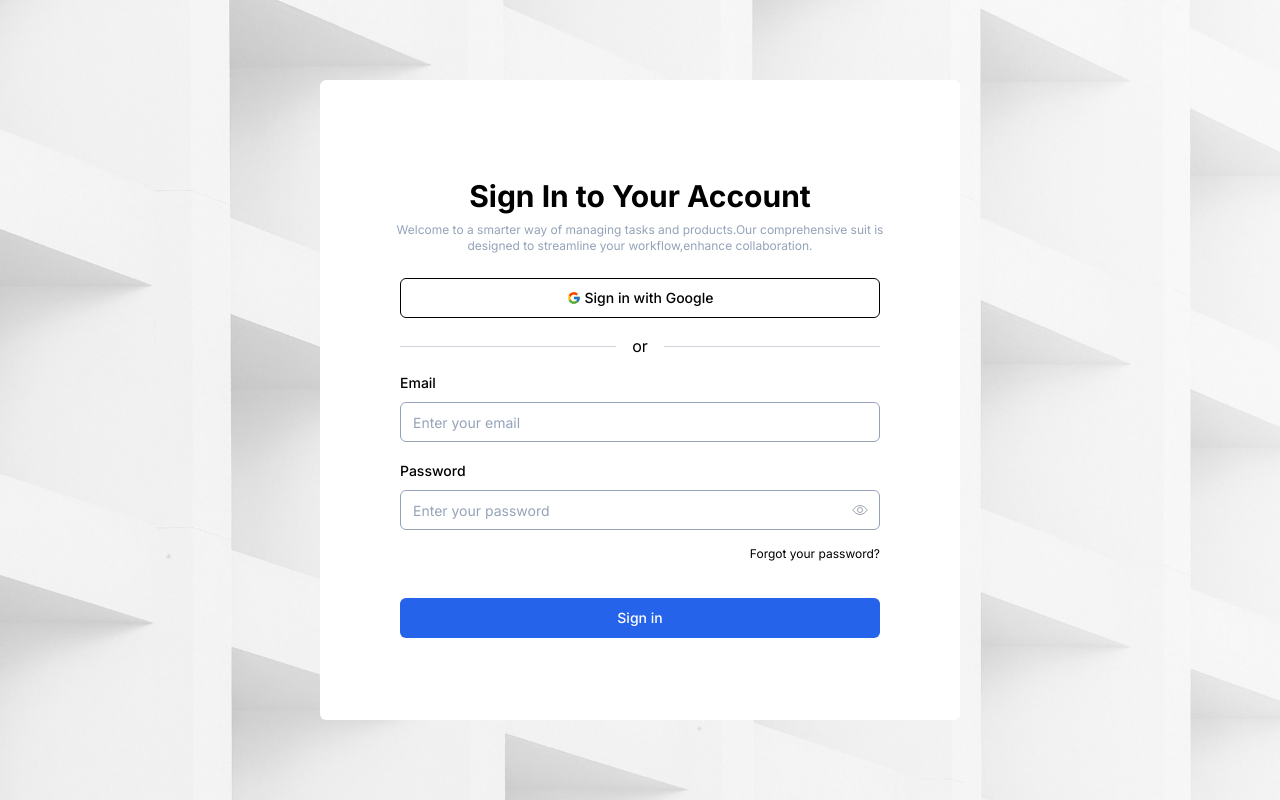
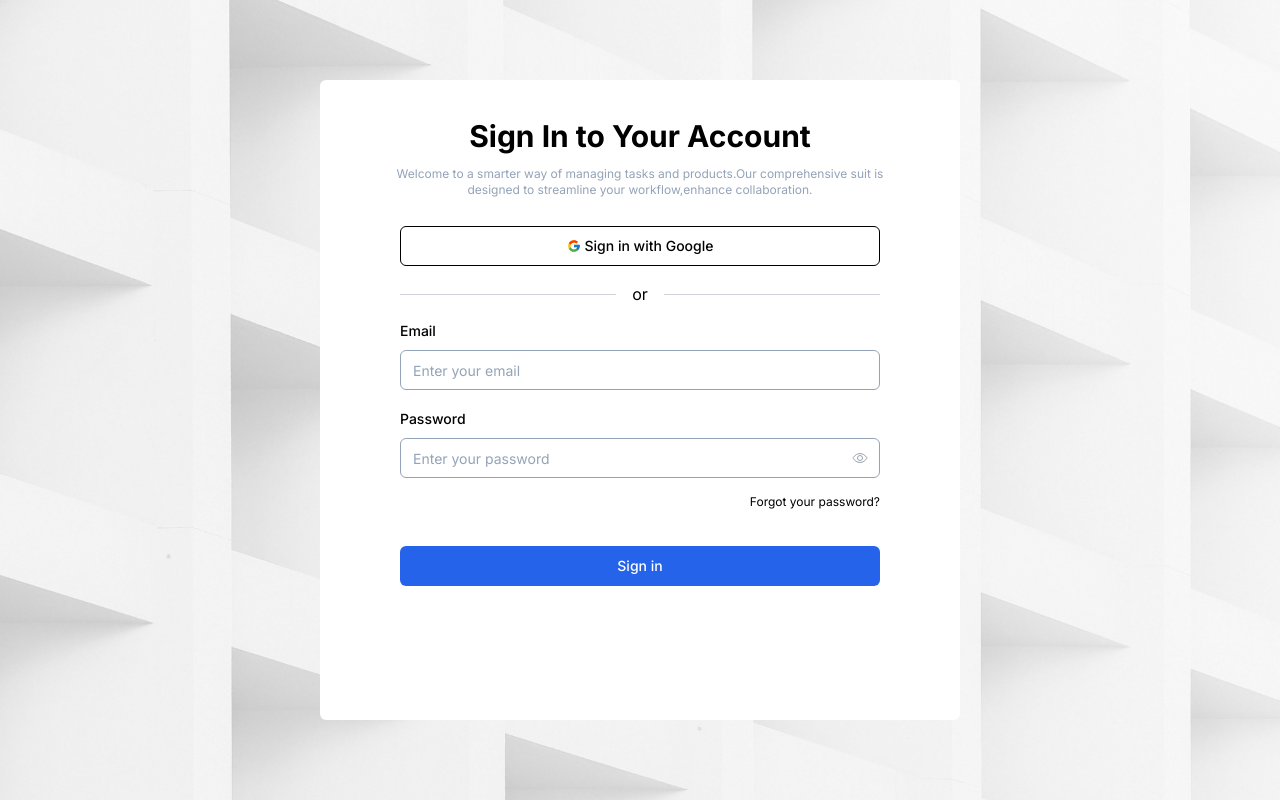
Before and after one commit to aljodavis/login, a Next.js app: page / in a window 1280 px wide. Built offline with nearby package versions, Linux system fonts and the light colour scheme.

Commit message:
login  working4

```diff
--- a/app/page.tsx
+++ b/app/page.tsx
@@ -17,14 +17,14 @@ export default function Home() {
       alt="Picture of the bg"
       className="absolute h-screen w-screen opacity-30 object-cover "
     />
-      <div className="grid w-[90vw] h-[90vh] md:w-[70vw] z-10 lg:w-[50vw] lg:h-[80vh] grid-cols-1">
+      <div className="grid w-[90vw] h-[88vh] md:w-[70vw] z-10 lg:w-[50vw] lg:max-w-700 lg:h-[80vh] grid-cols-1">
         <div className="bg-white text-black flex items-center justify-center flex-col rounded-[6px] dark:bg-black dark:text-white">
           <div className="my-4">
-            <h1 className="text-1.75xl lg:text-3xl font-bold text-center justify-center">Sign In to Your Account</h1>
-            <p className="mt-2 text-sm lg:text-xs  text-center justify-center text-slate-400 mx-auto w-5/6">Welcome to a smarter way of managing tasks and products.Our comprehensive suit is designed to streamline your workflow,enhance collaboration.</p>
+            <h1 className="text-1.95xl md:text-3xl lg:text-3xl font-bold text-center justify-center">Sign In to Your Account</h1>
+            <p className="mt-2 p-1 text-xs lg:text-xs  text-center justify-center text-slate-400 mx-auto w-4/5">Welcome to a smarter way of managing tasks and products.Our comprehensive suit is designed to streamline your workflow,enhance collaboration.</p>
 
           </div>
-          <form className="w-3/4">
+          <form className="w-4/5 h-full  md:w-3/4 md:h-2/3 lg:h-3/4">
             <Button className="flex items-center w-full mt-2 px-4 md:px-12 bg-transparet rounded-[6px] gap-1 dark:text-white" variant="outline">
               <FcGoogle />
               Sign in with Google
```
